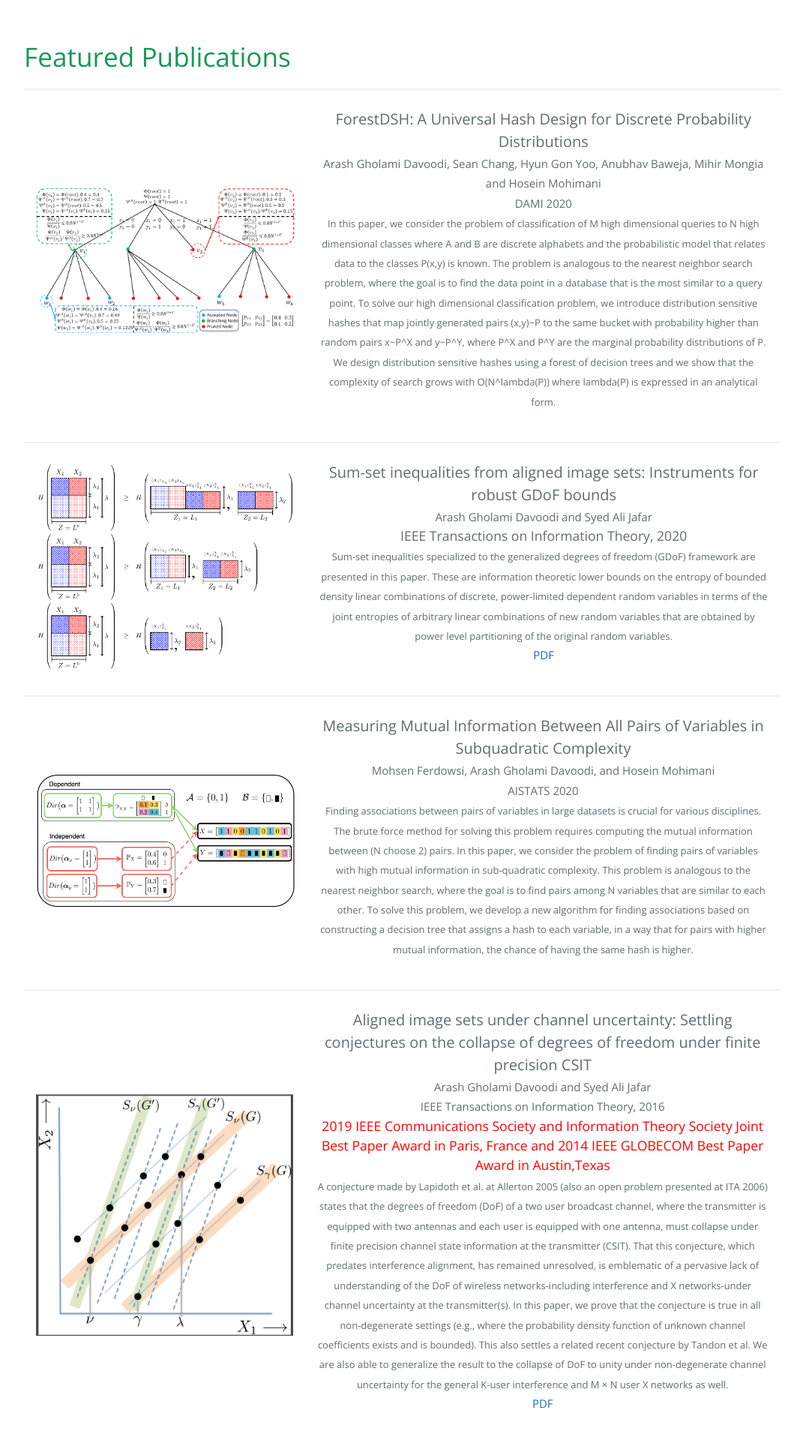
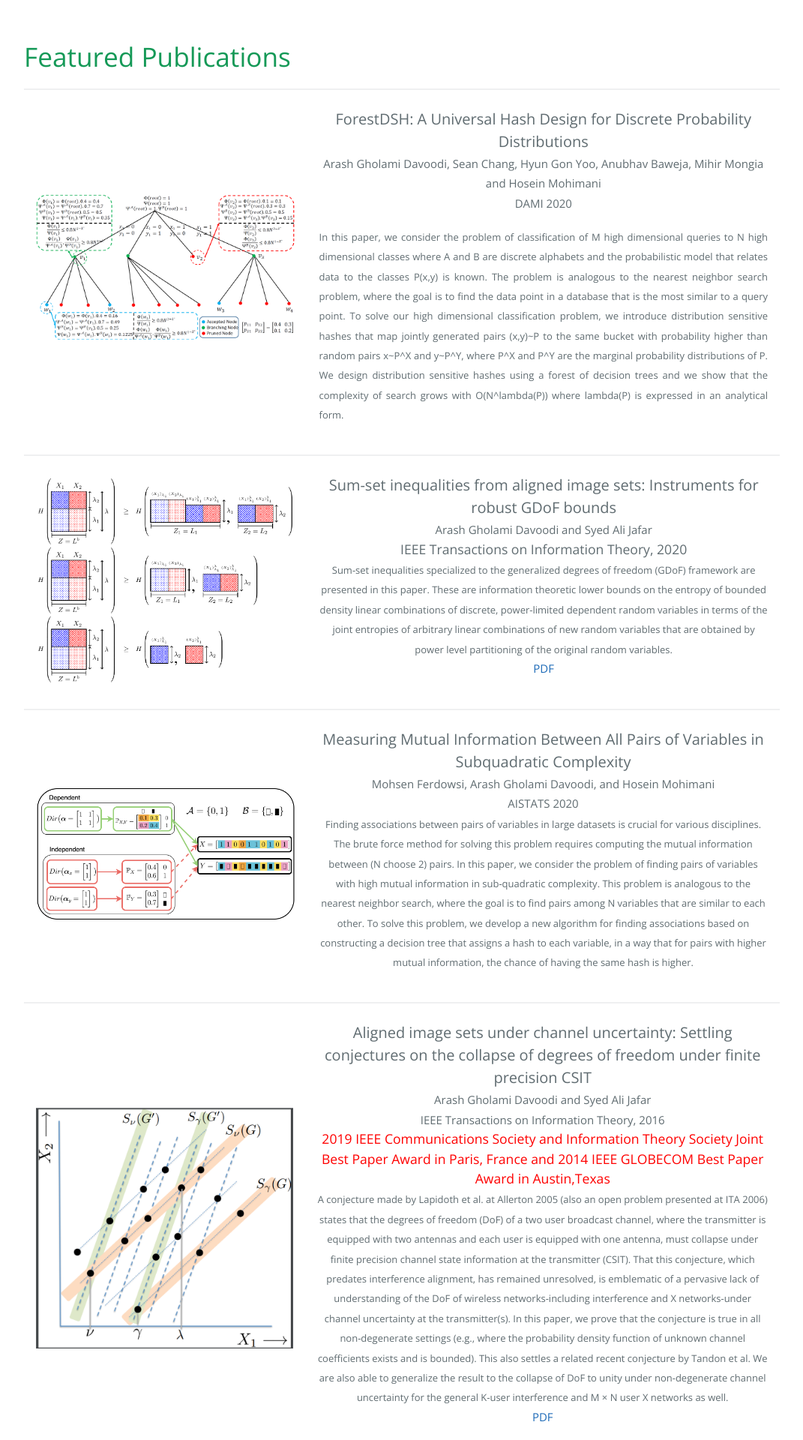
Before and after one commit to arashgholami/arashgholami.github.io, a Jekyll site: the page built from index.md, in a window 1280 px wide. Shown: the part 654-2574 px from the top of the page at 75% size, without its empty margins (104-1175 px from the left). Built offline with Jekyll 4.4.1, drawn with Linux system fonts in a browser that asks for light colours.

Commit message:
Update index.md

```diff
--- a/index.md
+++ b/index.md
@@ -28,10 +28,11 @@ layout: default
           <img class="left-align image noselect" src="/images/figgg.png" width="1000">
         </td>
         <td>
-          <p align="justify" class="text right-align text-large add-top-margin" style="text-align:center">
+          <p  class="text right-align text-large add-top-margin" align="center">
             <font style="font-size:20px">ForestDSH: A Universal Hash Design for Discrete Probability Distributions</font><br>
             <font style="font-size:15px">Arash Gholami Davoodi, Sean Chang, Hyun Gon Yoo, Anubhav Baweja, Mihir Mongia and Hosein Mohimani<br>
-            DAMI 2020</font><br>
+            DAMI 2020</font><br></p>
+           <p align="justify" class="text right-align text-large add-top-margin">
             <font style="font-size:13px">In this paper, we consider the problem of classification of M high dimensional queries to N high dimensional classes  where A and B are discrete alphabets and the probabilistic model that relates data to the classes P(x,y) is known. The problem is analogous to the  nearest neighbor search problem, where the goal is to find the data point in a database that is the most similar to a query point. To solve our high dimensional classification problem, we introduce distribution sensitive hashes that map jointly generated pairs (x,y)~P  to the same bucket with probability higher than random pairs x~P^X and y~P^Y, where  P^X and P^Y are the marginal probability distributions of P. We design distribution sensitive hashes using a forest of decision trees and we show that the complexity of search grows with O(N^lambda(P)) where lambda(P) is expressed in an analytical form.  </font><br>
 <font style="font-size:15px"> </font>
           </p>
```
